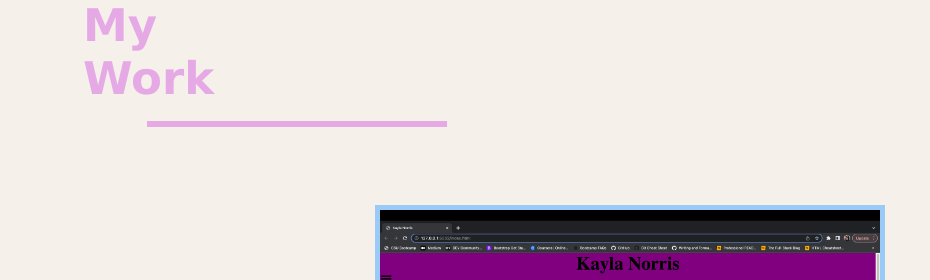
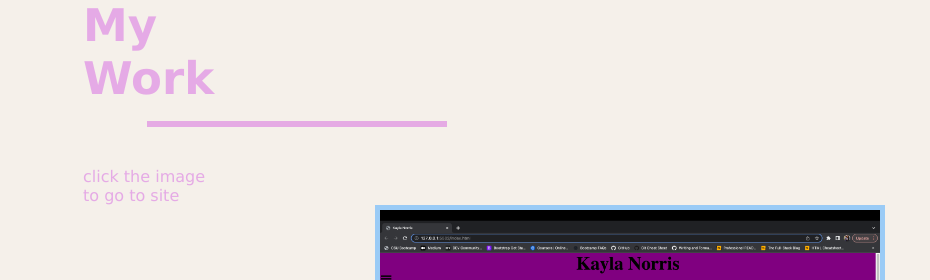
Before and after one commit to KaylaNorris/mod-2-challenge, a plain HTML site: page index.html in a window 1280 px wide. Shown: the part 1261-1541 px from the top of the page, 0-930 px from the left. Drawn offline with Linux system fonts and the light colour scheme.

Commit message:
added missing HTML element

```diff
--- a/index.html
+++ b/index.html
@@ -60,6 +60,7 @@
         <div id="my-work">
                 <div id="work-title">
                     <h2>My<br>Work</h2>
+                    <p>click the image<br>to go to site</p>
                 </div>
             <!--purple vertical line-->
                 <div class="my-work-vl"></div>
```
